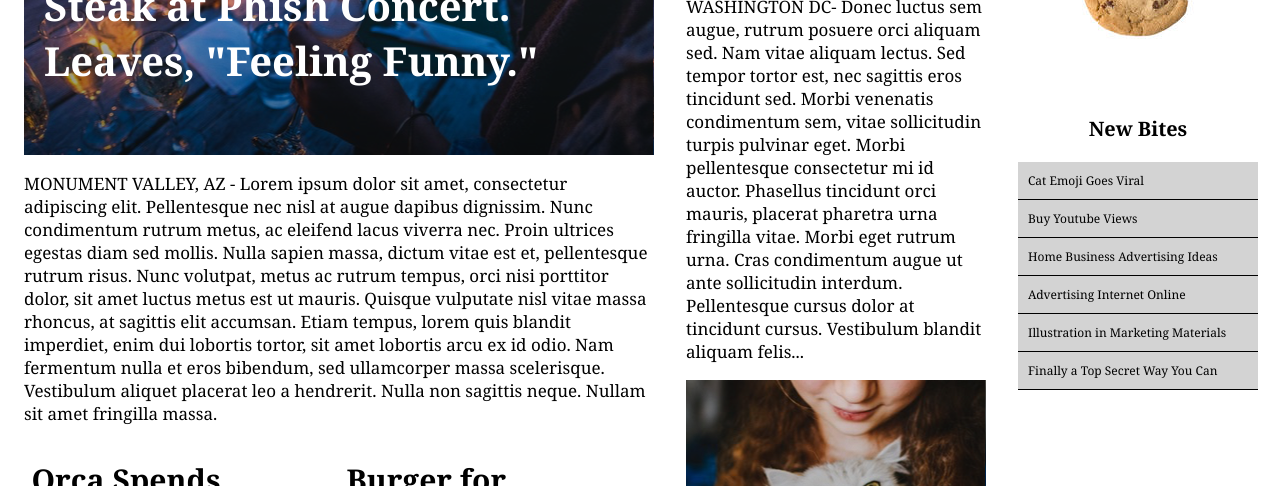
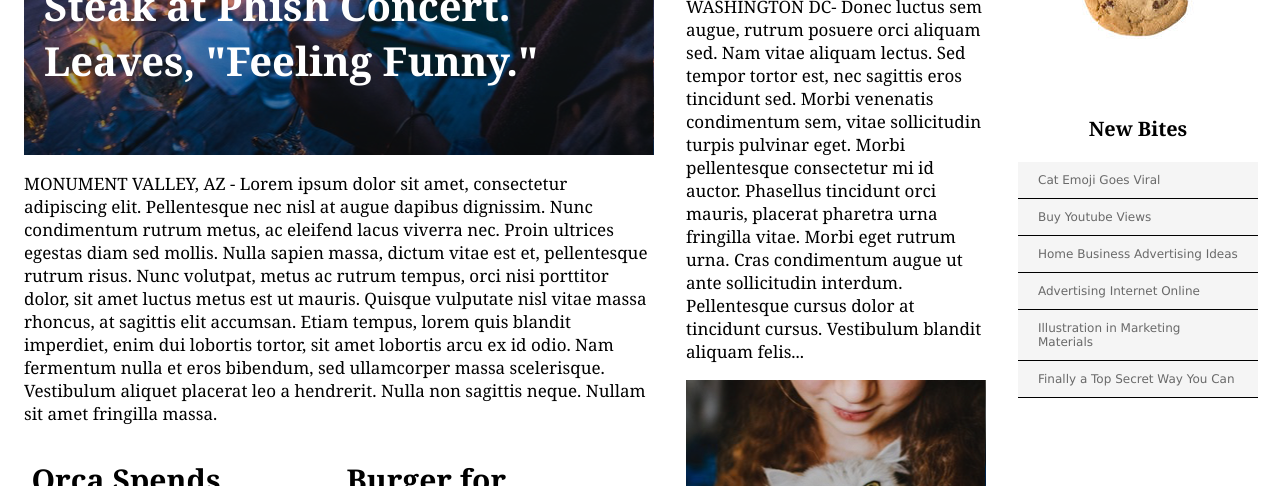
Before and after one commit to askerovtamerlan/mytimes, a plain HTML site: page index.html in a window 1280 px wide. Shown: the part 261-747 px from the top of the page. Drawn offline with Linux system fonts and the light colour scheme.

Commit message:
Last commit

```diff
--- a/resources/css/style.css
+++ b/resources/css/style.css
@@ -165,11 +165,13 @@ h2 {
 /* Content-section | Small Section  */
 
 .bite {
-  background-color: lightgrey;
+  background-color: whitesmoke;
   border-bottom: 1px solid black;
   display: block;
   font-size: 12px;
-  padding: 10px;
+  padding: 11px 20px;
+  font-family: Verdana, cursive;
+  color: dimgray;
 }
 
 h3 {
```
